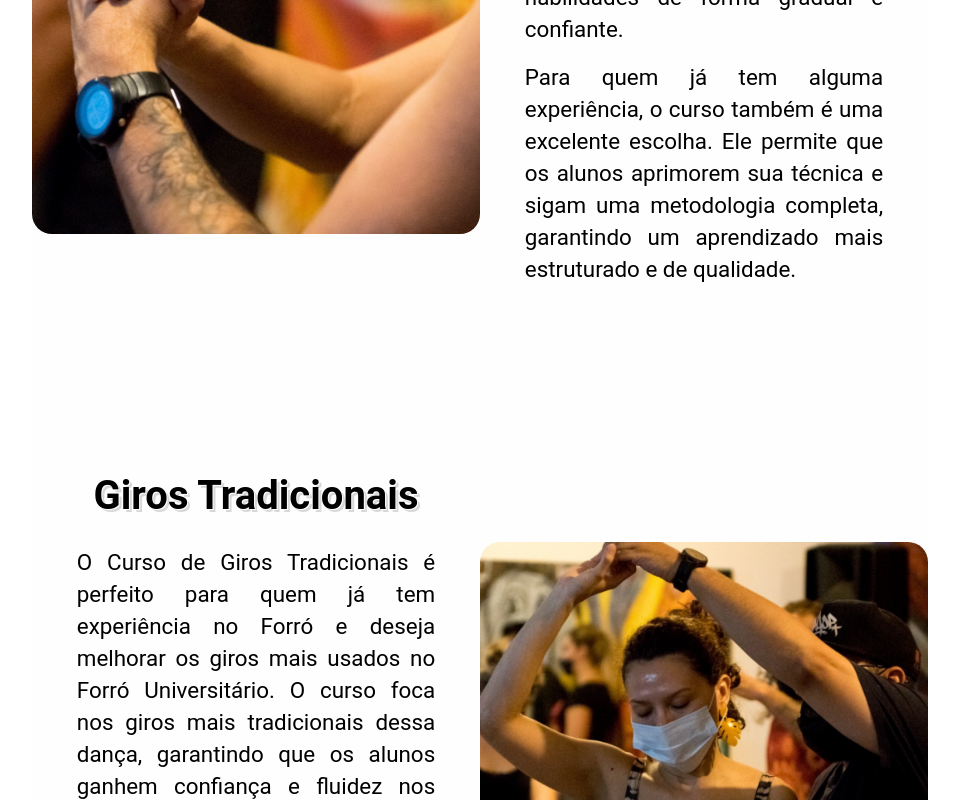
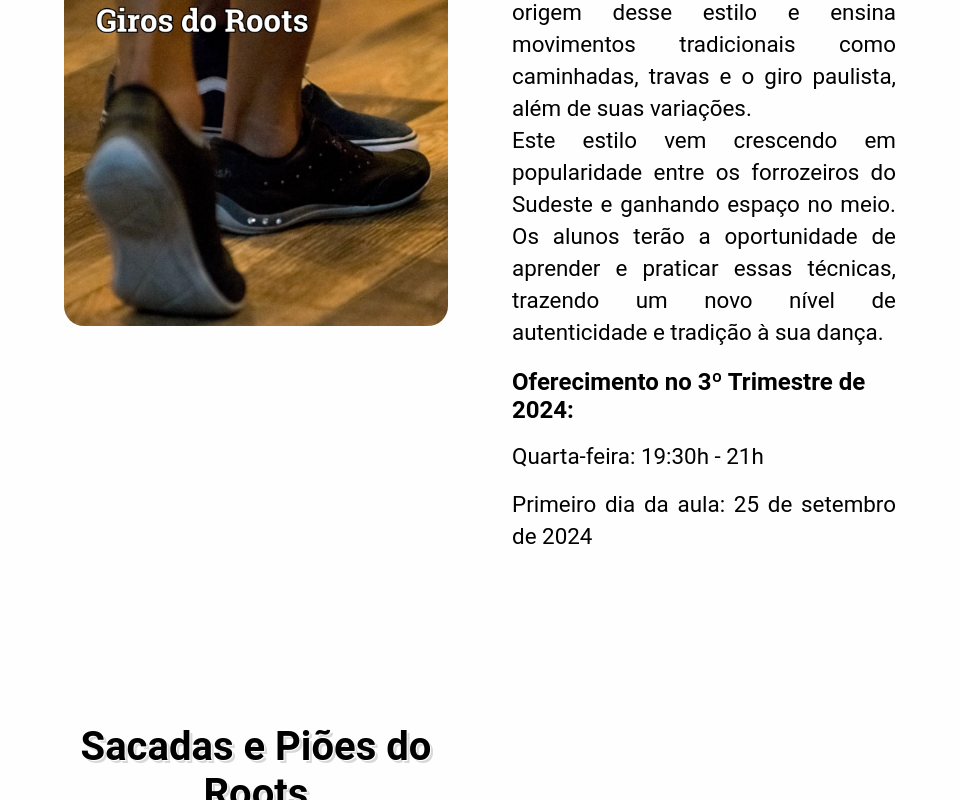
Before and after one commit to WalquiriaGodoy/react-typescript-web-page-lab, a React app: page /cursos in a window 1280 px wide. Shown: the part 1020-1820 px from the top of the page, without its empty margins (160-1119 px from the left). Built offline with nearby package versions, Linux system fonts and the light colour scheme.

Commit message:
feat: add couses informations

```diff
--- a/src/Componentes/Courses/CoursesList.tsx
+++ b/src/Componentes/Courses/CoursesList.tsx
@@ -8,75 +8,98 @@ import { CorporalDoEstiloRootsNamedImage } from '../images/CourseNamedImages/Cor
 import { TecnicasEVariacoesNamedImage } from '../images/CourseNamedImages/TecnicasEVariacoesNamedImage';
 
 interface Course {
+  key: string;
   name: string;
   children: React.ReactNode;
   description: string;
   avaliable: boolean;
-  key: string;
+  dayOfWeek?: string;
+  firstDayOfClass?: string;
+  startTime?: string;
+  endTime?: string;
+  startDate?: string;
+  endDate?: string;
+  price?: number;
 }
 
 export const coursesList: Course[] = [
   {
+    key: 'Img1',
     name: 'Introdução ao Forró',
     children: <IntroducaoAoForroNamedImage />,
     description: `O Curso de Introdução ao Forró é ideal para quem nunca dançou e quer aprender desde o começo. Ele oferece uma base sólida, ajudando os iniciantes a desenvolverem suas habilidades de forma gradual e confiante. \n Para quem já tem alguma experiência, o curso também é uma excelente escolha. Ele permite que os alunos aprimorem sua técnica e sigam uma metodologia completa, garantindo um aprendizado mais estruturado e de qualidade.`,
     avaliable: false,
-    key: 'Img1',
   },
   {
+    key: 'Img2',
     name: 'Giros Tradicionais',
     children: <GirosTradicionaisNamedImage />,
     description: `O Curso de Giros Tradicionais é perfeito para quem já tem experiência no Forró e deseja melhorar os giros mais usados no Forró Universitário. O curso foca nos giros mais tradicionais dessa dança, garantindo que os alunos ganhem confiança e fluidez nos movimentos. \n Além disso, é uma ótima opção para aqueles que já concluíram o Curso de Introdução ao Forró ou que já dominam os passos básicos, oferecendo um próximo passo natural para quem quer continuar evoluindo na dança.`,
     avaliable: false,
-    key: 'Img2',
   },
   {
+    key: 'Img3',
     name: 'Musicalidade e Conexão',
     children: <MusicalidadeEConexaoNamedImage />,
     description:
       'O Curso de Musicalidade e Conexão é ideal para quem já domina o Forró Universitário e os Giros Tradicionais, buscando maior fluidez na dança. O curso aprofunda a conexão com o par e com a música, tornando os movimentos mais naturais e sincronizados. \n Os alunos estudam temas como frases musicais, compasso, ritmo e cadência musical, aprendendo a adaptar e variar os passos conforme o ritmo e a melodia. Isso enriquece a dança, trazendo maior expressividade e sensibilidade musical.',
-    avaliable: true,
-    key: 'Img3',
+    avaliable: false,
   },
   {
+    key: 'Img4',
     name: 'Giros de Cinco Pisadas',
     children: <GirosDeCincoPisadasNamedImage />,
     description:
       'O Curso de Repertório de 5 Pisadas é voltado para quem já dança Forró Universitário e quer diversificar seu repertório. O curso foca em técnicas diferenciadas de marcação das pisadas e na dinâmica dos movimentos, oferecendo novos padrões para enriquecer a dança. \n Os alunos aprenderão a aplicar essas cinco pisadas de forma criativa, ampliando suas opções e trazendo mais variedade e sofisticação para sua performance no Forró.',
     avaliable: false,
-    key: 'Img4',
   },
   {
+    key: 'Img5',
     name: 'Caminhadas e Giros do Roots',
     children: <CaminhadasEGirosNamedImage />,
     description:
       'O Curso de Caminhadas e Giros do Roots é para quem já dança Forró Universitário e quer mergulhar no Forró Estilo Roots. O curso explora a origem desse estilo e ensina movimentos tradicionais como caminhadas, travas e o giro paulista, além de suas variações. \n Este estilo vem crescendo em popularidade entre os forrozeiros do Sudeste e ganhando espaço no meio. Os alunos terão a oportunidade de aprender e praticar essas técnicas, trazendo um novo nível de autenticidade e tradição à sua dança.',
     avaliable: true,
-    key: 'Img5',
+    dayOfWeek: 'Quarta-feira',
+    firstDayOfClass: '25 de setembro de 2024',
+    startTime: '19:30h',
+    endTime: '21h',
   },
   {
+    key: 'Img6',
     name: 'Sacadas e Piões do Roots',
     children: <SacadasEPioesNamedImage />,
     description:
       'O Curso de Sacadas e Piões é para quem já conhece o básico do Forró Estilo Roots, incluindo suas principais Caminhadas e Giros. O curso foca no desenvolvimento de movimentos de sacadas e piões, que são bastante presentes nesse estilo, abordando variações e diferentes finalizações desses movimentos. \n Nesse sentido, o curso ajudará a incorporar essas características fundamentais do estilo, reforçando a essência do Forró Roots na sua dança.',
     avaliable: true,
-    key: 'Img6',
+    dayOfWeek: 'Quarta-feira',
+    firstDayOfClass: '25 de setembro de 2024',
+    startTime: '21h',
+    endTime: '22:30h',
   },
   {
+    key: 'Img7',
     name: 'Técnicas e Variações',
     children: <TecnicasEVariacoesNamedImage />,
     description:
       'O Curso de Técnicas e Variações do Forró Estilo Roots é para quem já domina o básico do estilo, incluindo caminhadas, giros, sacadas e piões. Este curso é ideal para aqueles que querem aprofundar seu conhecimento e habilidades, explorando técnicas avançadas e variações dentro do Forró Roots. \n Com o crescimento do estilo entre os dançarinos, o curso oferece a oportunidade de aprender e aplicar novas técnicas, trazendo mais variedade e complexidade à dança. Os alunos poderão integrar essas variações ao seu repertório, aprimorando sua capacidade de executar movimentos com maior precisão e criatividade, e consolidando os conceitos fundamentais do Forró Estilo Roots.',
     avaliable: true,
-    key: 'Img7',
+    dayOfWeek: 'Segunda-feira',
+    firstDayOfClass: '23 de setembro de 2024',
+    startTime: '19:30h',
+    endTime: '21h',
   },
   {
+    key: 'Img8',
     name: 'Corporal do Estilo Roots',
     children: <CorporalDoEstiloRootsNamedImage />,
     description:
       'O Curso Corporal do Estilo Roots é direcionado para quem já domina a parte técnica e a organização corporal do Forró Roots. O curso foca em aprimorar a fluidez e o balanço dos movimentos, destacando o molejo característico desse estilo. \n Os alunos aprenderão a integrar esse estilo de movimento ao seu repertório, aprimorando a expressividade e a dinâmica da dança, e aprofundando a compreensão dos elementos do Forró Estilo Roots.',
     avaliable: true,
-    key: 'Img8',
+    dayOfWeek: 'Segunda-feira',
+    firstDayOfClass: '23 de setembro de 2024',
+    startTime: '21h',
+    endTime: '22:30h',
   },
 ];
 
--- a/src/Componentes/ListaDeCursos/index.tsx
+++ b/src/Componentes/ListaDeCursos/index.tsx
@@ -1,21 +1,30 @@
-import * as S from "./styles";
+import * as S from './styles';
 
-import { Curso } from "../Proprios/Curso";
+import { Curso } from '../Proprios/Curso';
 
-import { coursesList } from "../Courses/CoursesList";
+import { coursesList } from '../Courses/CoursesList';
 
 export const ListaDeCursos = () => {
   return (
     <S.ListaDeCursosContainer>
-      {coursesList.map((Course, index) => (
+      {coursesList.map((Course, index) => {
+        const available = Course.avaliable;
+        if (!available) return null;
+        return (
           <Curso
             key={Course.name}
             name={Course.name}
             children={Course.children}
             description={Course.description}
+            dayOfWeek={Course.dayOfWeek}
+            firstDayOfClass={Course.firstDayOfClass}
+            avaliable={Course.avaliable}
+            startTime={Course.startTime}
+            endTime={Course.endTime}
             reverse={index % 2 !== 0}
           />
-      ))}
+        );
+      })}
     </S.ListaDeCursosContainer>
   );
 };
--- a/src/Componentes/ListaDeCursos/styles.ts
+++ b/src/Componentes/ListaDeCursos/styles.ts
@@ -5,27 +5,14 @@ export const ListaDeCursosContainer = styled.div`
   flex-direction: column;
   align-items: center;
   background: #fefefe;
-  margin: 2rem 12rem;
+  padding: 2rem 12rem;
   gap: 4rem;
 
   p {
     text-align: justify;
-    margin-left: 2em;
-    margin-right: 2em;
     margin-bottom: 1rem;
     margin-top: 1rem;
     font-size: 1.4rem;
     line-height: 2rem;
   }
 `;
-
-export const DescriptionStyle = styled.div`
-  font-family: 'Roboto';
-  flex: 1;
-
-  h1 {
-    text-align: center;
-    font-size: 2.5rem;
-    text-shadow: 1px 1px 0px #fff, 3px 3px 0px rgba(0, 0, 0, 0.15);
-  }
-`;
--- a/src/Componentes/Proprios/Curso/index.tsx
+++ b/src/Componentes/Proprios/Curso/index.tsx
@@ -1,12 +1,15 @@
 import React from 'react';
 import * as S from './styles';
-import { CourseCard } from '../../CourseCard/CourseCard';
-import { DescriptionStyle } from 'src/Componentes/ListaDeCursos/styles';
 
 interface CursoProps {
   name: string;
   children: React.ReactNode;
   description: string;
+  dayOfWeek?: string;
+  firstDayOfClass?: string;
+  avaliable?: boolean;
+  startTime?: string;
+  endTime?: string;
   reverse: boolean;
 }
 
@@ -14,6 +17,11 @@ export const Curso: React.FC<CursoProps> = ({
   name,
   children,
   description,
+  dayOfWeek,
+  firstDayOfClass,
+  avaliable = false,
+  startTime,
+  endTime,
   reverse,
 }) => {
   const paragrafos = description.split('\n');
@@ -21,12 +29,21 @@ export const Curso: React.FC<CursoProps> = ({
   return (
     <S.CursoContainter key={name} reverse={reverse}>
       <S.ImageContainer>{children}</S.ImageContainer>
-      <DescriptionStyle>
+      <S.DescriptionStyle>
         <h1>{name}</h1>
         {paragrafos.map((paragrafo, index) => (
           <p key={index}>{paragrafo}</p>
         ))}
-      </DescriptionStyle>
+        <S.OfferInformation>
+          <h2>Oferecimento no 3º Trimestre de 2024: </h2>
+          <p>
+            {avaliable
+              ? `${dayOfWeek}: ${startTime} - ${endTime}`
+              : 'Não Disponível'}
+          </p>
+          {avaliable && <p>Primeiro dia da aula: {firstDayOfClass}</p>}
+        </S.OfferInformation>
+      </S.DescriptionStyle>
     </S.CursoContainter>
   );
 };
--- a/src/Componentes/Proprios/Curso/styles.ts
+++ b/src/Componentes/Proprios/Curso/styles.ts
@@ -10,6 +10,9 @@ export const CursoContainter = styled.div<CursoContainterProps>`
   justify-content: space-between;
   align-items: center;
   margin-top: 5rem;
+  margin-left: 2em;
+  margin-right: 2em;
+  gap: 4rem;
 `;
 
 export const ImageContainer = styled.div`
@@ -22,3 +25,46 @@ export const ImageContainer = styled.div`
     border-radius: 20px;
   }
 `;
+
+export const ListaDeCursosContainer = styled.div`
+  display: flex;
+  flex-direction: column;
+  align-items: center;
+  background: #fefefe;
+  padding: 2rem 12rem;
+  gap: 4rem;
+
+  p {
+    text-align: justify;
+    margin-bottom: 1rem;
+    margin-top: 1rem;
+    font-size: 1.4rem;
+    line-height: 2rem;
+  }
+`;
+
+export const DescriptionStyle = styled.div`
+  font-family: 'Roboto';
+  flex: 1;
+
+  h1 {
+    text-align: center;
+    font-size: 2.5rem;
+    text-shadow: 1px 1px 0px #fff, 3px 3px 0px rgba(0, 0, 0, 0.15);
+  }
+  h2 {
+    margin-bottom: 0;
+    text-align: start;
+  }
+
+  p {
+    margin: 0;
+  }
+`;
+
+export const OfferInformation = styled.div`
+  display: flex;
+  flex-direction: column;
+  align-items: flex-start;
+  gap: 1rem;
+`;
```
Lines whose indentation alone changed are shown as unchanged.
